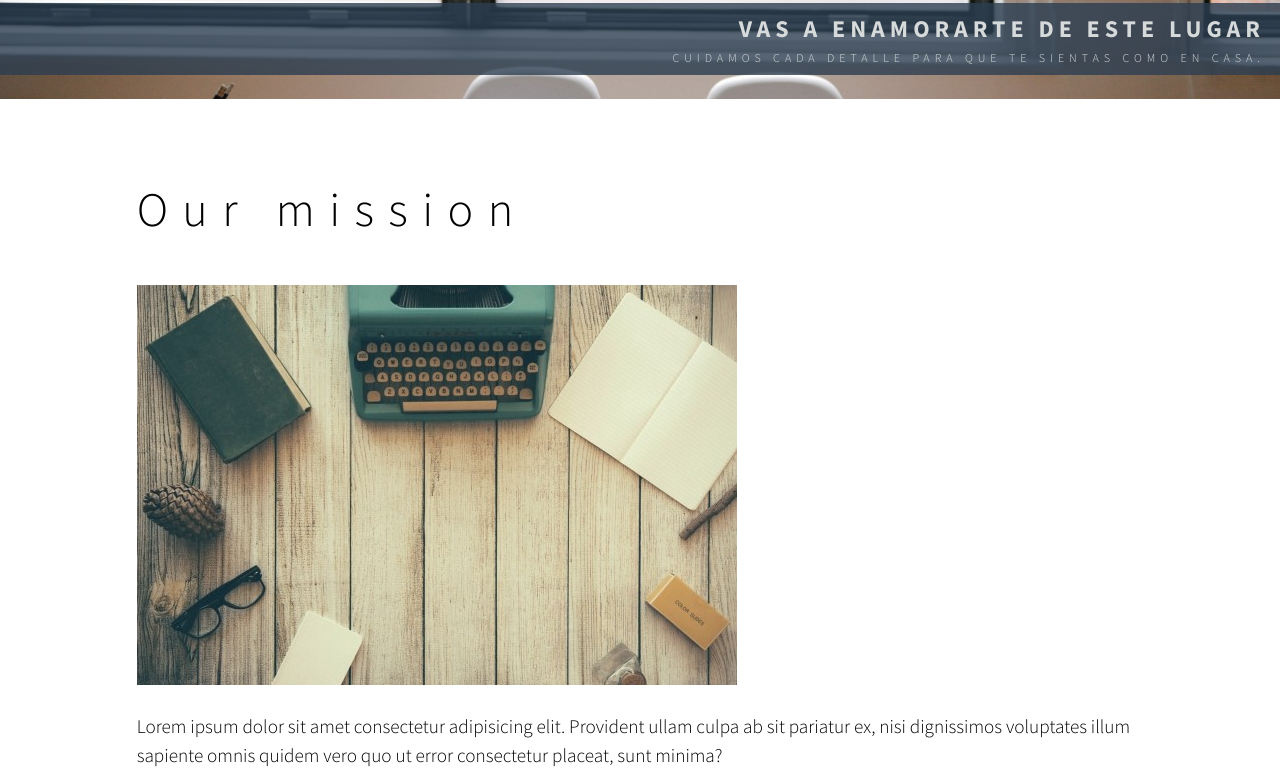
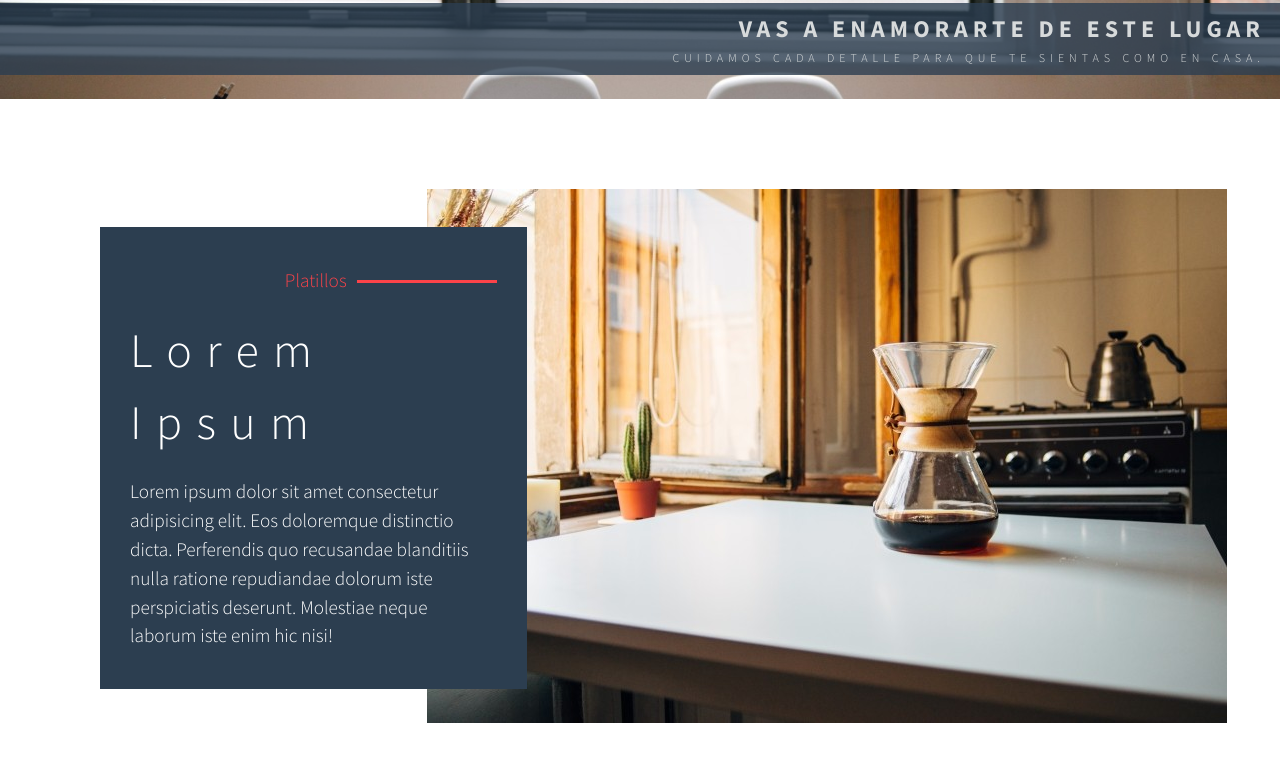
Before and after one commit to ruge23/BulnesOffice-Front, a website built with webpack: page assets/index.template.html in a window 1280 px wide. Shown: the part 1142-1920 px from the top of the page. Built offline with nearby package versions, Linux system fonts and the light colour scheme; files whose address does not match are found by name.

Commit message:
working on slider

```diff
--- a/assets/css/app.scss
+++ b/assets/css/app.scss
@@ -111,23 +111,112 @@ figure:hover{}
     }
 }
 
+.slider{
+    header{
+        background-color: $blue;
+        color:$white;
+        padding: $big-padding;
+        transform: translateY(40px);
+        width: 90%;
+        box-sizing: border-box;
+        margin: 0 auto;
+        h2{
+            margin: 0px;
+        }
+        .separator{
+            text-align: right;
+            padding-right: 150px;
+            position: relative;
+            color: $red;
+            &::after{
+                position: absolute;
+                content: '';
+                height: 3px;
+                width: 140px;
+                background-color: currentColor;
+                top: 0.7em;
+                right: 0px;
+            }
+        }
+    }
+}
+
 .mission{
     align-items: center;
     .container{
         @include main-text;
+        font-size: 1.1em;
+        figure{
+            float: right;
+        }
+        p{
+            line-height: 2em;
+            &:nth-of-type(1){
+                margin-bottom: 3em;
+                position: relative;
+
+                &::after{
+                    content:'';
+                    background-color: $blue;
+                    position: absolute;
+                    bottom: -1.5em;
+                    height: 5px;
+                    width: 70%;
+                    z-index: -1;
+                }
+            }
+        }
     }
 }
 
+.social{
+    margin-top: $big-margin-top;
+    margin-bottom: $big-margin-top;
+    @include text-center;
+    p.title{
+        font-weight: 200;
+        font-size: 2.5em;
+    }
+    a{
+        display: block;
+        max-width: 150px;
+        margin: 1em auto;
+    }
+}
 
 @media (min-width: 960px){
+
     .container{
         grid-column: 2 / 12;
     }
+
     .grid-main-area{
         display: grid;
         grid-template-columns: repeat(9, 1fr);
         grid-template-areas:
-            "title title title . image image image image image";
+            "title title title image image image image image image";
+    }
+
+    .slider{
+        align-items: center;
+        header{
+            transform: translateX(100px);
+            width: 100%;
+            min-height: 350px;
+        }
+    }
+
+    .social{
+        a{
+            display: inline-block;
+            margin-top: 0px;
+            margin-right: 90px;
+
+            &:last-of-type{
+                margin-right: 0px;
+            }
+
+        }
     }
 
 }
--- a/assets/css/modules/_mixins.scss
+++ b/assets/css/modules/_mixins.scss
@@ -40,7 +40,7 @@
     font-weight: 200;
     font-size: 1.2em;
     line-height: 1.5em;
-    h1{
+    h1,h2{
         font-weight: inherit;
         font-size: $big;
         letter-spacing: 0.3em;
--- a/assets/index.template.html
+++ b/assets/index.template.html
@@ -43,11 +43,31 @@
         </div>
     </section>
     <section>
+        <div class="grid-main-area slider">
+            <div class="text">
+                <header>
+                    <p id="slider-subtitle" class="separator">Platillos</p>
+                    <h2 id="slider-title">Lorem Ipsum</h2>
+                    <p id="slider-text">
+                        Lorem ipsum dolor sit amet consectetur adipisicing elit. Eos doloremque distinctio dicta.
+                        Perferendis quo recusandae blanditiis nulla ratione repudiandae dolorum iste perspiciatis deserunt.
+                        Molestiae neque laborum iste enim hic nisi!
+                    </p>
+                </header>
+            </div>
+            <div class="image">
+                <img id="slider-image" src="./public/images/img4.jpg" alt="">
+            </div>
+        </div>
+    </section>
+    <section>
         <div class="grid full-height mission">
             <div class="container">
                 <h1>Our mission</h1>
+
                 <figure>
                     <img src="./public/images/img3.jpg" alt="Mesa con Objetos">
+                    <figcaption>Lorem ipsum dolor sit</figcaption>
                 </figure>
                 <p>
                     Lorem ipsum dolor sit amet consectetur adipisicing elit.
@@ -62,5 +82,17 @@
             </div>
         </div>
     </section>
+
+    <section>
+            <div class="grid full-height social">
+            <div class="container">
+                <p class="title">Contact us</p>
+                <a href="mailto:ruizgerer@gmail.com" class="btn"> Mail </a>
+                <a href="https://twitter.com" class="btn"> Twitter </a>
+                <a href="https://facebook.com" class="btn"> Facebook </a>
+                <a href="https://youtube.com" class="btn"> YouTube </a>
+            </div>
+        </div>
+    </section>
 </body>
 </html>
```
Also changed, not shown: public/images/img4.jpg (added). Lines whose indentation alone changed are shown as unchanged.
